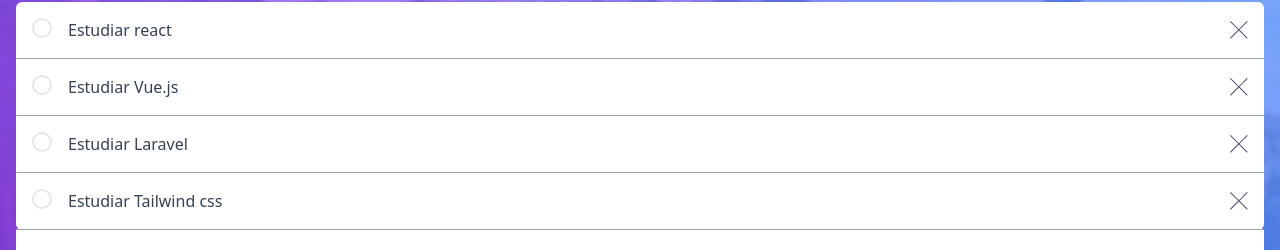
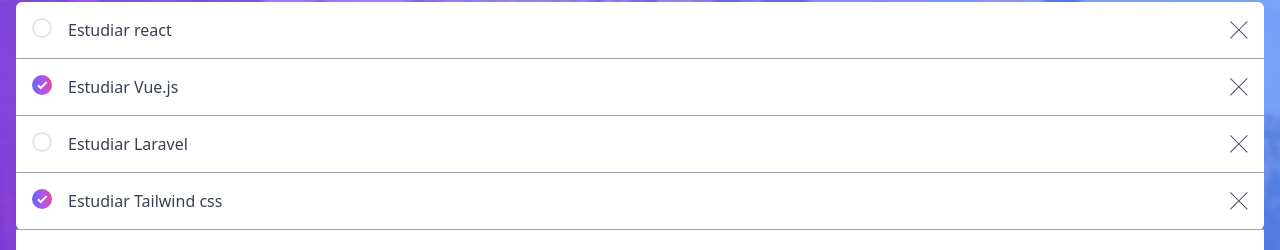
Before and after one commit to Sttiven09/app-tareas-react-tailwind, a React (Vite) app: page / in a window 1280 px wide. Shown: the part 186-436 px from the top of the page. Built offline with nearby package versions, Linux system fonts and the light colour scheme.

Commit message:
app tareas version movil - confifuracion icono tarea completada

```diff
--- a/src/App.jsx
+++ b/src/App.jsx
@@ -16,7 +16,7 @@ const estadoInicialTareas = [
   {
     id:2,
     titulo: "Estudiar Vue.js",
-    completado :false,
+    completado :true,
 
   },
   {
@@ -28,7 +28,7 @@ const estadoInicialTareas = [
   {
     id:4,
     titulo: "Estudiar Tailwind css",
-    completado :false,
+    completado :true,
 
   }
 
@@ -36,14 +36,23 @@ const estadoInicialTareas = [
 
 const App = () => {
 
-  const [tareas, setTareas] = useState(estadoInicialTareas)
+    const [tareas, setTareas] = useState(estadoInicialTareas)
+
+    const crearTarea = (titulo) =>{
+      const nuevaTarea ={
+        id: Date.now(),
+        titulo:titulo.trim(),
+        completado: false,
+      }
+      setTareas([...tareas,nuevaTarea])
+    }
 
   return (<div className="bg-[url('./assets/images/bg-mobile-light.jpg')] bg-no-repeat bg-contain min-h-screen bg-gray-300">
     {/*Header*/}
     <Header/>
     <main className="container mx-auto px-4 mt-8">
       {/*Crear Tareas*/}
-      <CrearTarea/>
+      <CrearTarea crearTarea={crearTarea}/>
       {/*TareaList Lista de todas las tareas ItemTarea -> articulos*/}
       <ListaTareas tareas={tareas}/>
       {/*Tareas computadas - contar cantidad de tareas*/}
--- a/src/components/CrearTarea.jsx
+++ b/src/components/CrearTarea.jsx
@@ -1,8 +1,28 @@
-const CrearTarea = () => {
+import { useState } from "react"
+
+const CrearTarea = ({crearTarea}) => {
+
+    const [titulo, setTitulo] = useState('')
+
+    const handleSumitCrearTarea = (e) => {
+        e.preventDefault()
+        if(!titulo.trim()){
+            return setTitulo("")
+        }
+        crearTarea(titulo)
+        setTitulo("")
+    }
+
     return (
-        <form className="flex items-center gap-4 px-4 bg-white rounded overflow-hidden py-4">
+        <form onSubmit={handleSumitCrearTarea}
+            className="flex items-center gap-4 px-4 bg-white rounded overflow-hidden py-4">
             <span className="rounded-full border-2 w-5 h-5 inline-block"></span>
-            <input className="w-full text-gray-500 outline-none" type="text" placeholder="Ingrese la tarea" />
+            <input className="w-full text-gray-500 outline-none"
+            type="text"
+            placeholder="Ingrese la tarea"
+            value={titulo}
+            onChange={(e) => setTitulo(e.target.value) }
+            />
         </form>
     )
 }
--- a/src/components/TareaItem.jsx
+++ b/src/components/TareaItem.jsx
@@ -1,3 +1,4 @@
+import CheckIcon from "../icons/CheckIcon"
 import CrossIcon from "../icons/CrossIcon"
 
 const TareaItem = ({tarea}) => {
@@ -6,7 +7,15 @@ const TareaItem = ({tarea}) => {
 
     return (
         <article className="flex gap-4  px-4 py-4 border-b-gray-400 border-b ">
-                <button className="rounded-full border-2 w-5 h-5 inline-block"></button>
+
+                {/*<button className="rounded-full border-2 inline-block"></button>*/}
+
+                <button className={`w-5 h-5 rounded-full ${
+                    completado ? "grid  border- bg-gradient-to-r from-indigo-500 via-purple-500 to-pink-500  flex-none place-items-center"
+                    : "border-2 inline-block"}`}>
+
+                {completado && <CheckIcon/>}
+                </button>
                 <p className="text-gray-700 grow">{titulo}</p>
                 <button className="flex-none"><CrossIcon/></button>
             </article>
--- /dev/null
+++ b/src/icons/CheckIcon.jsx
@@ -0,0 +1,11 @@
+const CheckIcon = ({...props}) => {
+    return (
+
+        <svg xmlns="http://www.w3.org/2000/svg" width="11" height="9">
+            <path fill="none"
+            stroke="#FFF"
+            strokeWidth="2"
+            d="M1 4.304L3.696 7l6-6"/></svg>
+    )
+}
+export default CheckIcon
```
